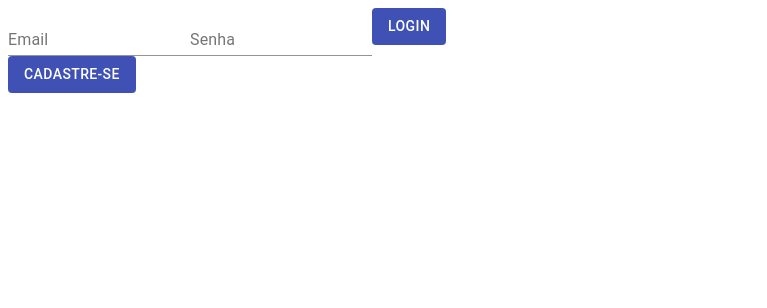
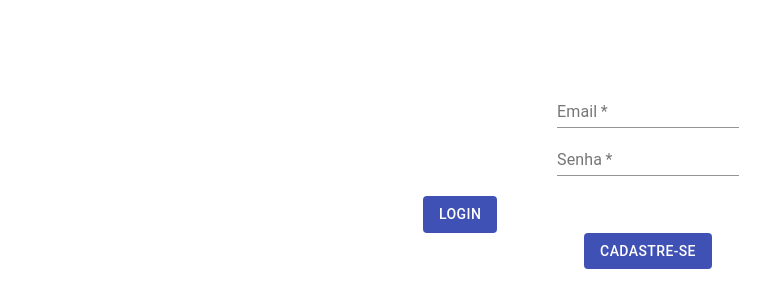
Before and after one commit to future4code/Igor-Artagnan, a React (Create React App) app in the folder semana11/labeddit/: page /login in a window 1280 px wide. Shown: the top 308 px of the page, without its empty margins (0-767 px from the left). Built offline with nearby package versions, Linux system fonts and the light colour scheme.

Commit message:
Criação do hook useForm e início da implementação da tela de login

```diff
--- a/semana11/labeddit/src/pages/LoginPage/LoginPage.jsx
+++ b/semana11/labeddit/src/pages/LoginPage/LoginPage.jsx
@@ -2,16 +2,20 @@ import React from 'react';
 import Button from '@material-ui/core/Button';
 import TextField from '@material-ui/core/TextField';
 
+import { MainContainer, InputsContainer } from './styled'
+
 const LoginPage = () => {
 
-  return <div>
+  return <MainContainer>
+
       <form>
+        <InputsContainer>
           <TextField
             id="standard-multiline-flexible"
             label="Email"
             multiline
             maxRows={4}
-
+            required
           />
 
           <TextField
@@ -20,8 +24,10 @@ const LoginPage = () => {
             type="password"
             multiline
             maxRows={4}
+            required
+          />
 
-      />
+        </InputsContainer>
 
         <Button variant="contained" color="primary" disableElevation>
           Login
@@ -31,7 +37,7 @@ const LoginPage = () => {
     <Button variant="contained" color="primary" disableElevation>
       Cadastre-se
     </Button>
-  </div>
+  </MainContainer>
 }
 
 export default LoginPage
--- a/semana11/labeddit/src/pages/LoginPage/styled.js
+++ b/semana11/labeddit/src/pages/LoginPage/styled.js
@@ -0,0 +1,24 @@
+import styled from 'styled-components'
+
+
+const MainContainer = styled.div`
+display: flex;
+flex-direction: column;
+align-items: center;
+width: 100vw;
+margin-top: 10vh;
+`
+const InputsContainer = styled.div`
+  display: flex;
+  flex-direction: column;
+  width: 80vw;
+  max-width: 450px;
+  align-items: center;
+  margin-bottom: 20px;
+`
+
+export {
+  MainContainer,
+  InputsContainer,
+
+}
```
Also changed, not shown: semana11/labeddit/src/hooks/useForm.js (added, +19 -0 lines). Lines whose indentation alone changed are shown as unchanged.
